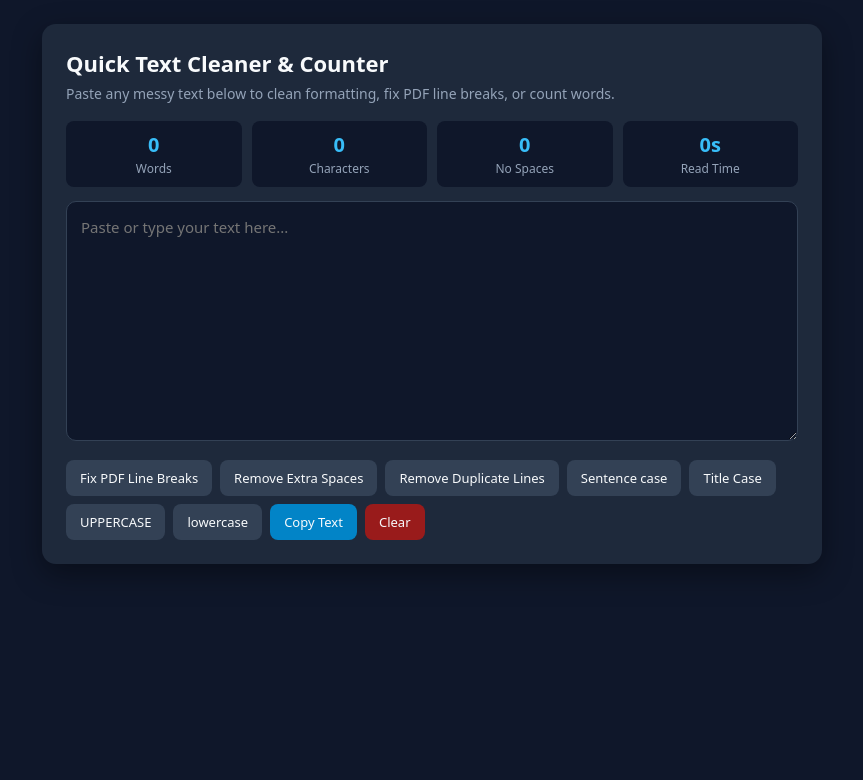
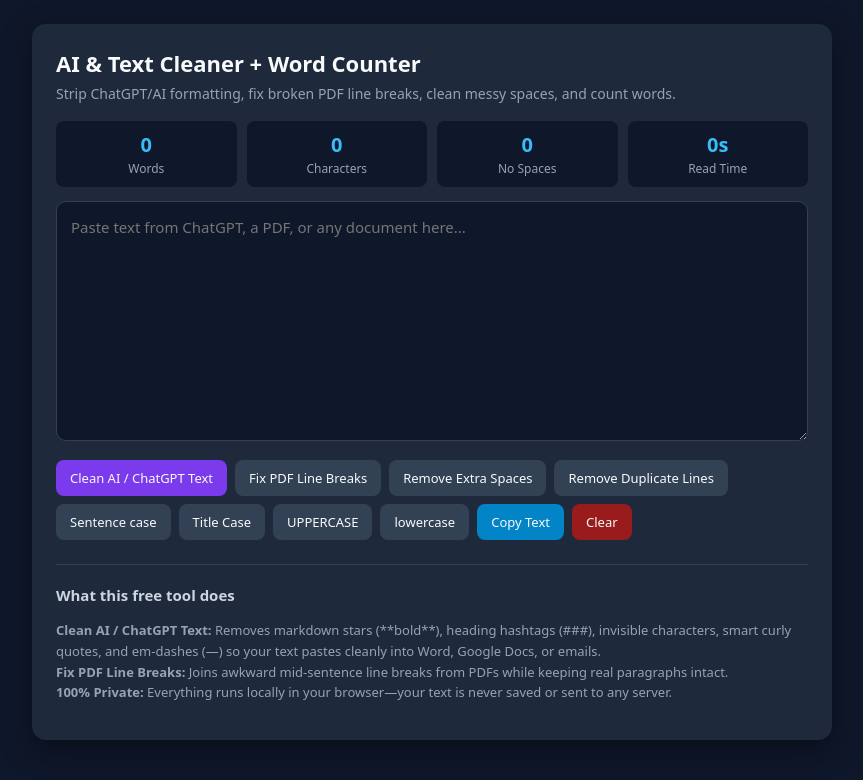
Before and after one commit to horizonset/text-cleaner, a plain HTML site: page index.html in a window 1280 px wide. Shown: the whole page, without its empty margins (208-1071 px from the left). Drawn offline with Linux system fonts and the light colour scheme.

Commit message:
Update index.html

```diff
--- a/index.html
+++ b/index.html
@@ -3,7 +3,8 @@
 <head>
   <meta charset="UTF-8">
   <meta name="viewport" content="width=device-width, initial-scale=1.0">
-  <title>Quick Text Cleaner & Word Counter</title>
+  <title>AI & ChatGPT Text Cleaner, PDF Line Break Fixer & Word Counter</title>
+  <meta name="description" content="Free online tool to clean ChatGPT and AI text formatting, remove markdown stars and em-dashes, fix PDF line breaks, remove extra spaces, and count words instantly.">
   <style>
     * { box-sizing: border-box; font-family: system-ui, -apple-system, sans-serif; }
     body {
@@ -16,7 +17,7 @@
     }
     .container {
       width: 100%;
-      max-width: 780px;
+      max-width: 800px;
       background: #1e293b;
       padding: 24px;
       border-radius: 14px;
@@ -65,14 +66,26 @@
       padding: 9px 14px;
       border-radius: 8px;
       font-size: 13px;
+      font-weight: 500;
       cursor: pointer;
       transition: background 0.15s;
     }
     button:hover { background: #475569; }
+    button.ai { background: #7c3aed; }
+    button.ai:hover { background: #6d28d9; }
     button.primary { background: #0284c7; }
     button.primary:hover { background: #0369a1; }
     button.danger { background: #991b1b; }
     button.danger:hover { background: #7f1d1d; }
+    .info {
+      margin-top: 24px;
+      padding-top: 18px;
+      border-top: 1px solid #334155;
+      font-size: 13px;
+      color: #94a3b8;
+      line-height: 1.6;
+    }
+    .info h2 { font-size: 15px; color: #cbd5e1; margin: 0 0 8px; }
     @media (max-width: 550px) {
       .stats { grid-template-columns: repeat(2, 1fr); }
     }
@@ -80,8 +93,8 @@
 </head>
 <body>
   <div class="container">
-    <h1>Quick Text Cleaner & Counter</h1>
-    <p class="sub">Paste any messy text below to clean formatting, fix PDF line breaks, or count words.</p>
+    <h1>AI &amp; Text Cleaner + Word Counter</h1>
+    <p class="sub">Strip ChatGPT/AI formatting, fix broken PDF line breaks, clean messy spaces, and count words.</p>
 
     <div class="stats">
       <div class="stat-box"><div class="stat-num" id="words">0</div><div class="stat-label">Words</div></div>
@@ -90,9 +103,10 @@
       <div class="stat-box"><div class="stat-num" id="readTime">0s</div><div class="stat-label">Read Time</div></div>
     </div>
 
-    <textarea id="input" placeholder="Paste or type your text here..."></textarea>
+    <textarea id="input" placeholder="Paste text from ChatGPT, a PDF, or any document here..."></textarea>
 
     <div class="buttons">
+      <button class="ai" onclick="cleanAiText()">Clean AI / ChatGPT Text</button>
       <button onclick="fixPdfBreaks()">Fix PDF Line Breaks</button>
       <button onclick="cleanSpaces()">Remove Extra Spaces</button>
       <button onclick="removeDuplicates()">Remove Duplicate Lines</button>
@@ -102,6 +116,15 @@
       <button onclick="toLower()">lowercase</button>
       <button class="primary" id="copyBtn" onclick="copyText()">Copy Text</button>
       <button class="danger" onclick="clearText()">Clear</button>
+    </div>
+
+    <div class="info">
+      <h2>What this free tool does</h2>
+      <p>
+        <strong>Clean AI / ChatGPT Text:</strong> Removes markdown stars (**bold**), heading hashtags (###), invisible characters, smart curly quotes, and em-dashes (&mdash;) so your text pastes cleanly into Word, Google Docs, or emails.<br>
+        <strong>Fix PDF Line Breaks:</strong> Joins awkward mid-sentence line breaks from PDFs while keeping real paragraphs intact.<br>
+        <strong>100% Private:</strong> Everything runs locally in your browser—your text is never saved or sent to any server.
+      </p>
     </div>
   </div>
 
@@ -129,6 +152,22 @@
     }
 
     input.addEventListener('input', updateStats);
+
+    function cleanAiText() {
+      let t = input.value;
+      t = t.replace(/[\u200B-\u200D\uFEFF]/g, '').replace(/\u00A0/g, ' ');
+      t = t.replace(/^\s*\*\s+/gm, '- ');
+      t = t.replace(/^\s{0,3}#{1,6}\s+/gm, '');
+      t = t.replace(/\*\*(.*?)\*\*/g, '$1')
+           .replace(/__(.*?)__/g, '$1')
+           .replace(/\*(.*?)\*/g, '$1')
+           .replace(/`([^`]+)`/g, '$1');
+      t = t.replace(/[“”]/g, '"').replace(/[‘’]/g, "'");
+      t = t.replace(/\s*—\s*/g, ' - ').replace(/–/g, '-');
+      t = t.replace(/[ \t]+/g, ' ').replace(/\n{3,}/g, '\n\n').trim();
+      input.value = t;
+      updateStats();
+    }
 
     function fixPdfBreaks() {
       input.value = input.value
```
